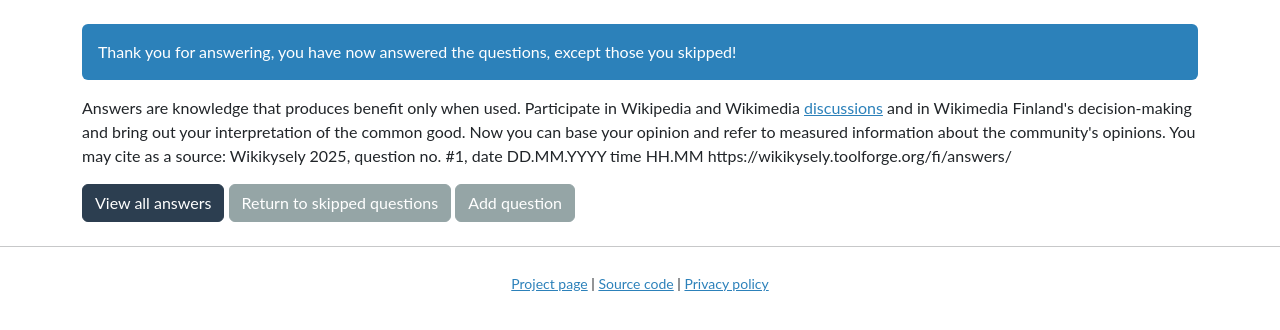
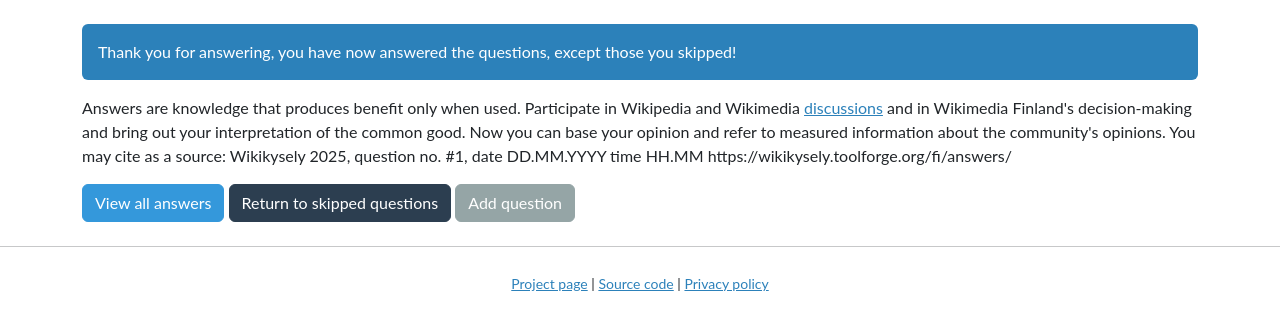
Before and after one commit to Wikimedia-Suomi/wikikysely, a Django app: page /en/survey/answer/ in a window 1280 px wide. Shown: the part 72-402 px from the top of the page. Run offline with Django 4.2, Linux system fonts and the light colour scheme; a user stored in the database is signed in; tables that the repository leaves empty hold one stand-in row (values such as "Sample post"); data that the repository does not hold is empty; some libraries are stand-ins or nearby versions.

Commit message:
updated button styles

```diff
--- a/templates/survey/completion.html
+++ b/templates/survey/completion.html
@@ -13,9 +13,9 @@
 {% blocktranslate trimmed %}Answers are knowledge that produces benefit only when used. Participate in Wikipedia and Wikimedia <a href="https://fi.wikipedia.org/wiki/Keskustelu_wikiprojektista:Wikikysely_2025">discussions</a> and in Wikimedia Finland's decision-making and bring out your interpretation of the common good. Now you can base your opinion and refer to measured information about the community's opinions. You may cite as a source: Wikikysely 2025, question no. #1, date DD.MM.YYYY time HH.MM https://wikikysely.toolforge.org/fi/answers/{% endblocktranslate %}
 </p>
 <div class="mt-3">
-  <a href="{% url 'survey:survey_answers' %}" class="btn btn-primary mb-2">{% translate 'View all answers' %}</a>
+  <a href="{% url 'survey:survey_answers' %}" class="btn btn-info mb-2">{% translate 'View all answers' %}</a>
   {% if has_skipped %}
-  <a href="{% url 'survey:answer_survey' %}" class="btn btn-secondary mb-2">{% translate 'Return to skipped questions' %}</a>
+  <a href="{% url 'survey:answer_survey' %}" class="btn btn-primary mb-2">{% translate 'Return to skipped questions' %}</a>
   {% endif %}
   <a href="{% url 'survey:question_add' %}" class="btn btn-secondary mb-2">{% translate 'Add question' %}</a>
 </div>
--- a/templates/survey/survey_detail.html
+++ b/templates/survey/survey_detail.html
@@ -19,7 +19,7 @@
       <a href="{% url 'survey:answer_survey' %}" id="answer-survey-btn" class="btn btn-primary  me-2"{% if not unanswered_questions %} style="display:none"{% endif %}>{% translate 'Answer survey' %}</a>
     {% endif %}
     {% if questions %}
-      <a href="{% url 'survey:survey_answers' %}" id="answers-btn" class="btn btn-info  me-2"{% if survey.state == 'running' and unanswered_questions %} style="display:none"{% endif %}>{% translate 'Answers' %}</a>
+      <a href="{% url 'survey:survey_answers' %}" id="answers-btn" class="btn btn-info  me-2"{% if survey.state == 'running' and unanswered_questions %} style="display:none"{% endif %}>{% translate 'View all answers' %}</a>
     {% endif %}
     {% if survey.state == 'running' %}
     <a href="{% url 'survey:question_add' %}" class="btn btn-secondary">{% translate 'Add question' %}</a>
```
